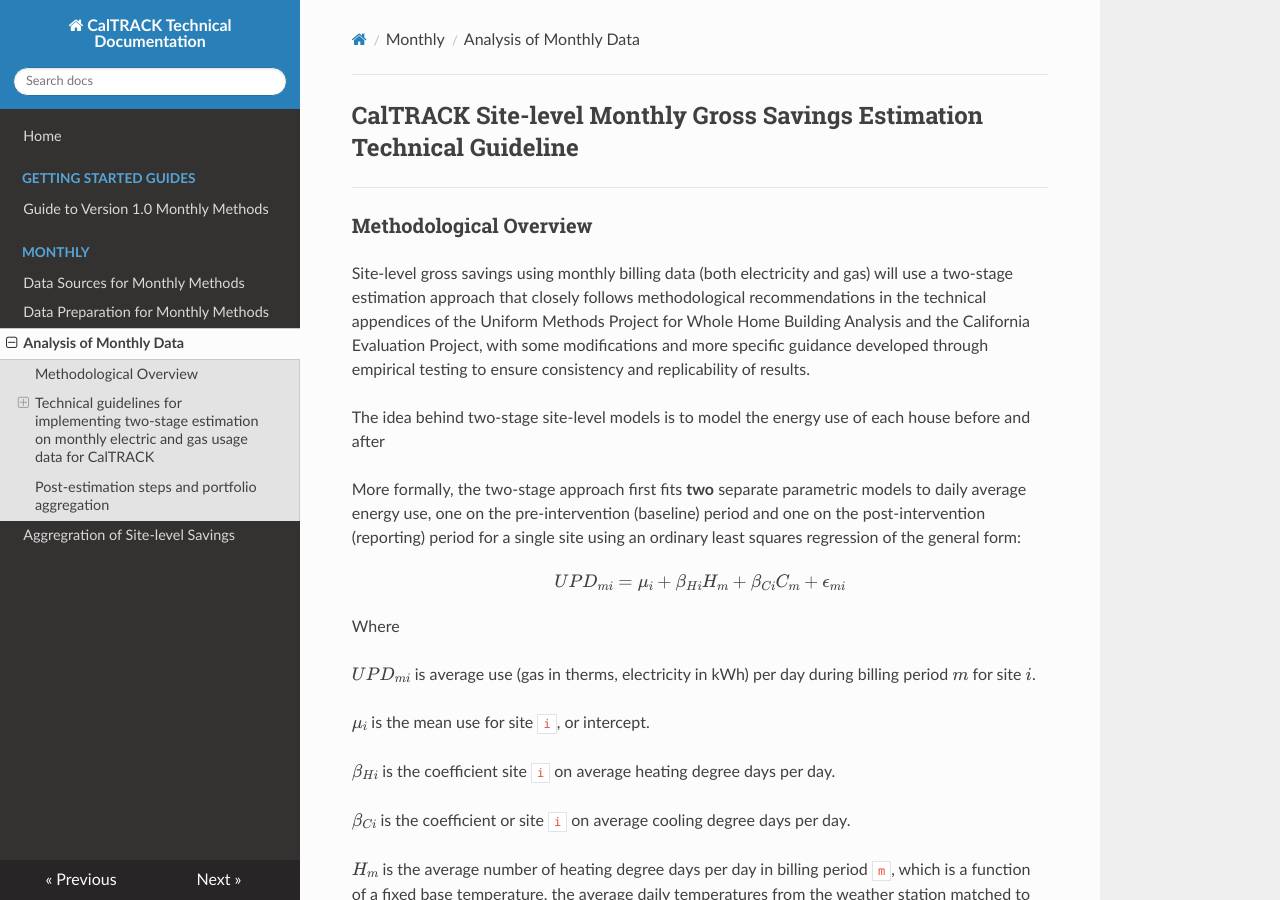
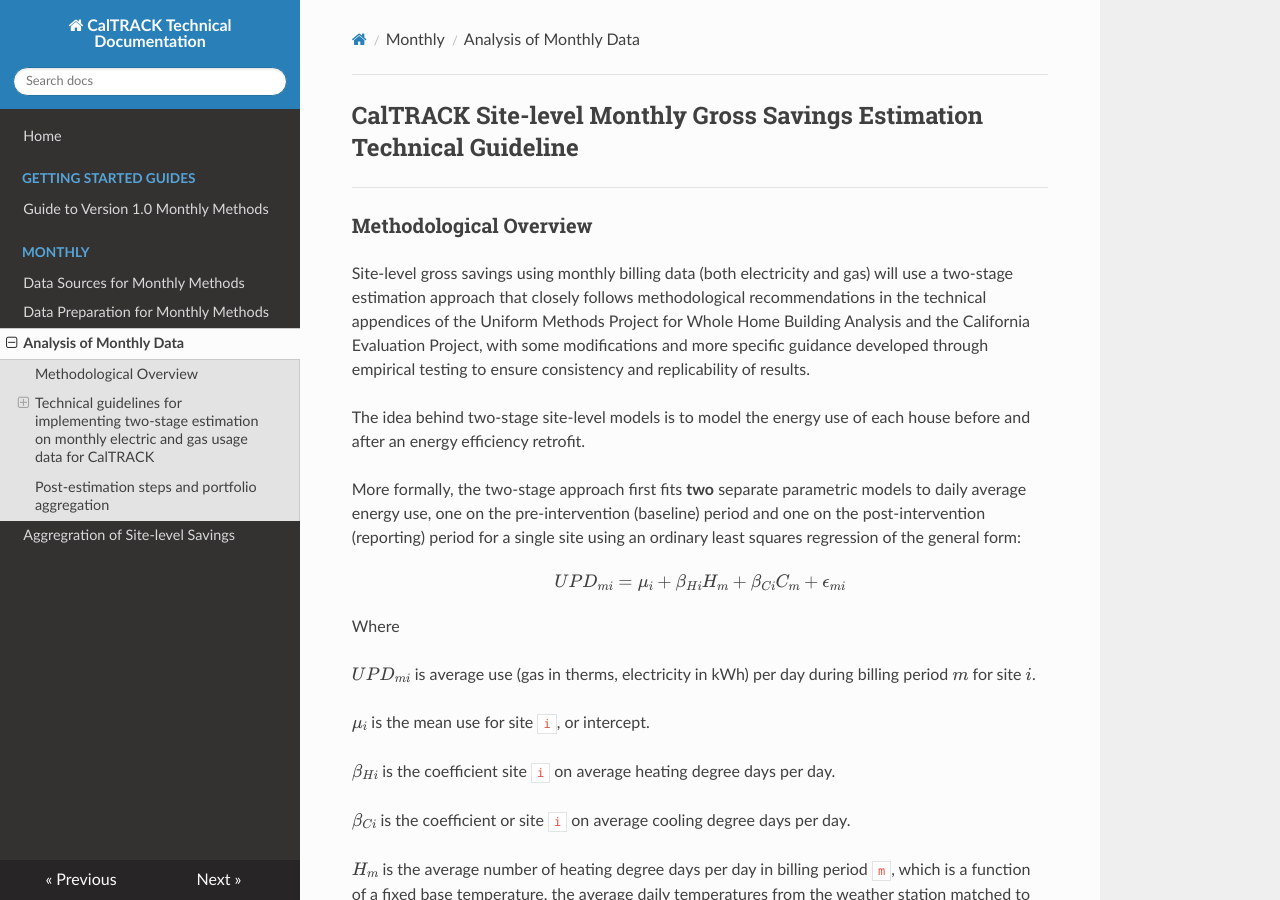
Before and after one commit to openeemeter/caltrack, an MkDocs documentation site: the page built from docs/monthly/analysis.md, in a window 1280 px wide and 900 px high. Built offline with MkDocs 1.6.1, drawn with Linux system fonts in a browser that asks for light colours; nearby versions of some CDN libraries; formulas are drawn with MathJax 3; old or Windows-style settings are respelled for this version of MkDocs.

Commit message:
copy edit

```diff
--- a/docs/monthly/analysis.md
+++ b/docs/monthly/analysis.md
@@ -6,7 +6,7 @@
 
 Site-level gross savings using monthly billing data (both electricity and gas) will use a two-stage estimation approach that closely follows methodological recommendations in the technical appendices of the Uniform Methods Project for Whole Home Building Analysis and the California Evaluation Project, with some modifications and more specific guidance developed through empirical testing to ensure consistency and replicability of results.
 
-The idea behind two-stage site-level models is to model the energy use of each house before and after
+The idea behind two-stage site-level models is to model the energy use of each house before and after an energy efficiency retrofit.
 
 More formally, the two-stage approach first fits **two** separate parametric models to daily average energy use, one on the pre-intervention (baseline) period and one on the post-intervention (reporting) period for a single site using an ordinary least squares regression of the general form:
 
```
